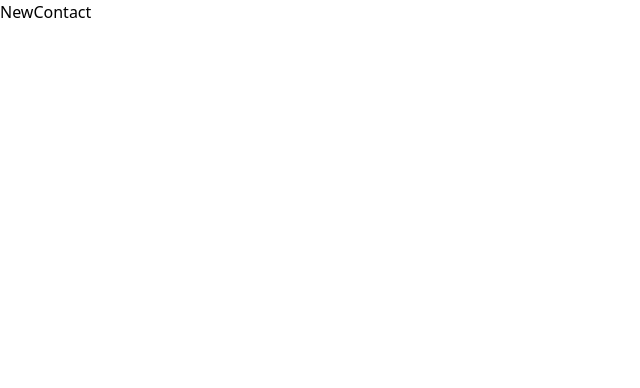
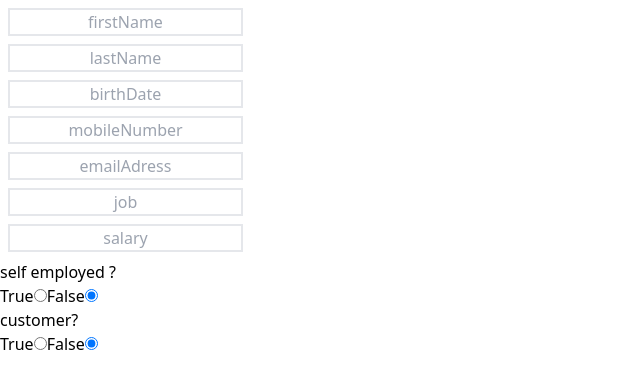
Before and after one commit to S-Guettner/freundebuch, a React (Vite) app in the folder frontend/: page /new-contact in a window 1280 px wide. Shown: the top 388 px of the page, without its empty margins (0-640 px from the left). Built offline with nearby package versions, Linux system fonts and the light colour scheme.

Commit message:
feat(frontend): added contact input form

```diff
--- a/frontend/src/App.jsx
+++ b/frontend/src/App.jsx
@@ -10,7 +10,7 @@ function App() {
       <BrowserRouter>
         <Routes>
           <Route path='/' element={<Home />} />
-          <Route path='/details' element={<Details />} />
+          <Route path='/details/:id' element={<Details />} />
           <Route path='/new-contact' element={<NewContact />} />
         </Routes>
       </BrowserRouter>
--- a/frontend/src/components/ContactCard.jsx
+++ b/frontend/src/components/ContactCard.jsx
@@ -1,3 +1,5 @@
+import { Link } from "react-router-dom"
+
 const ContactCard = ({id,setRenderTrigger,firstName,lastName,birthDate,mobileNumber,emailAdress,job,salary,selfEmployed,customer}) => {
 
     const deleteClickHandler = () => {
@@ -15,7 +17,7 @@ const ContactCard = ({id,setRenderTrigger,firstName,lastName,birthDate,mobileNum
     }
 
     return (
-        <div>
+        <Link to={`/details/${id}`}>
             <div>
                 <p>{firstName}</p>
                 <p>{lastName}</p>
@@ -28,7 +30,7 @@ const ContactCard = ({id,setRenderTrigger,firstName,lastName,birthDate,mobileNum
                 <p>{customer}</p>
             </div>
             <button onClick={deleteClickHandler}>Delete</button>
-        </div>
+        </Link>
          )
 }
 
--- a/frontend/src/pages/NewContact.jsx
+++ b/frontend/src/pages/NewContact.jsx
@@ -1,6 +1,64 @@
+import {useState} from 'react'
+
 const NewContact = () => {
+
+
+
+    const [firstName,setFirstName] = useState("")
+    const [lastName,setLastName] = useState("")
+    const [birthDate,setbirthDate] = useState("")
+    const [mobileNumber,setMobileNumber] = useState("")
+    const [emailAdress,setEmailAdress] = useState("")
+    const [job,setJob] = useState("")
+    const [salary,setSalary] = useState("")
+    const [selfEmployed,setSelfEmployed] = useState(false)
+    const [customer,setCustomer] = useState(false)
+
+    console.log(customer , "customer state")
+    console.log(selfEmployed , "selfEmployed state")
+
+
     return (
-        <h1>NewContact</h1>
+        <main>
+            <form>
+                <input
+                className='border-2 m-2 text-center block'
+                onChange={(e) => setFirstName(e.target.value)} placeholder='firstName' type="text" />
+                <input
+                className='border-2 m-2 text-center block'
+                onChange={(e) => setLastName(e.target.value)} placeholder='lastName' type="text" />
+                <input
+                className='border-2 m-2 text-center block'
+                onChange={(e) => setbirthDate(e.target.value)} placeholder='birthDate' type="text" />
+                <input
+                className='border-2 m-2 text-center block'
+                onChange={(e) => setMobileNumber(e.target.value)} placeholder='mobileNumber' type="text" />
+                <input
+                className='border-2 m-2 text-center block'
+                onChange={(e) => setEmailAdress(e.target.value)} placeholder='emailAdress' type="text" />
+                <input
+                className='border-2 m-2 text-center block'
+                onChange={(e) => setJob(e.target.value)} placeholder='job' type="text" />
+                <input
+                className='border-2 m-2 text-center block'
+                onChange={(e) => setSalary(e.target.value)} placeholder='salary' type="text" />
+                <div>
+                    <p>self employed ?</p>
+                    <label htmlFor="selfEmployedTrue">True</label>
+                    <input onChange={(e) => setSelfEmployed(e.target.value === "true" ? true : "" )} id='selfEmployedTrue' type="radio" name="selfEmployed" value="true"/>
+                    <label htmlFor="selfEmployedFalse">False</label>
+                    <input onChange={(e) => setSelfEmployed(e.target.value === "false" ? false : "" )} id='selfEmployedFalse' type="radio" name="selfEmployed" value="false" defaultChecked/>
+                </div>
+                <div>
+                    <p>customer?</p>
+                    <label htmlFor="customerTrue">True</label>
+                    <input onChange={(e) => setCustomer(e.target.value === "true" ? true : "" )} id='customerTrue' type="radio" name="customer" value="true"/>
+                    <label htmlFor="customerFalse">False</label>
+                    <input onChange={(e) => setCustomer(e.target.value === "false" ? false : "" )} id='customerFalse' type="radio" name="customer" value="false" defaultChecked/>
+                </div>
+
+            </form>
+        </main>
      )
 }
 
```
